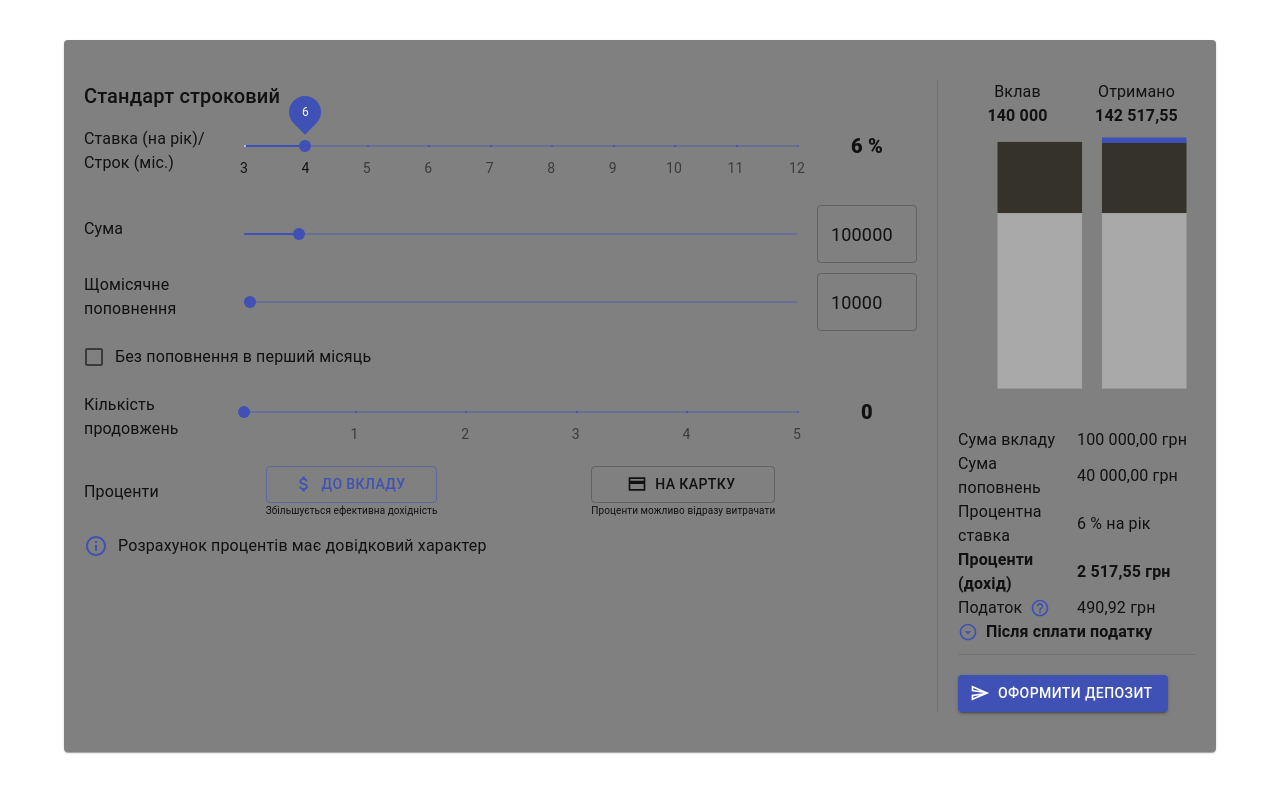
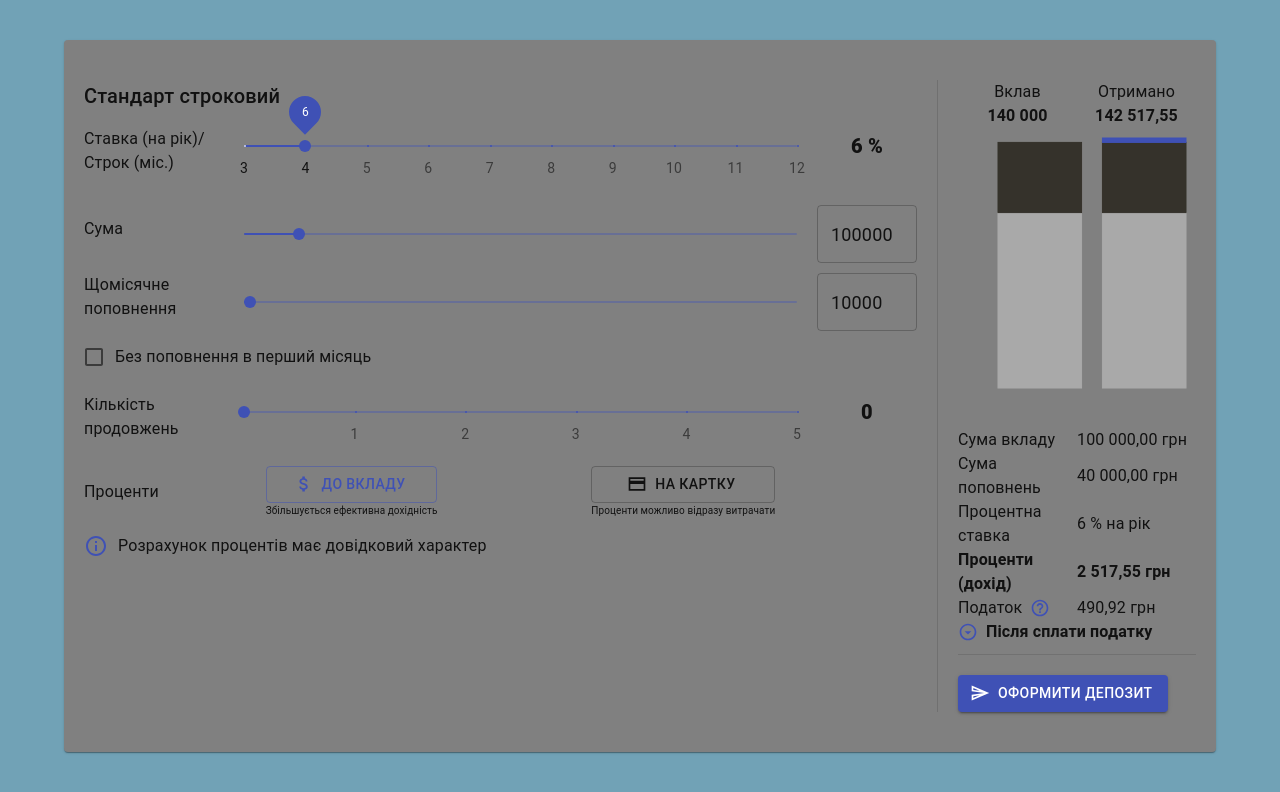
Before and after one commit to IvanRozinko/depositCalculator, a React (Create React App) app: page / in a window 1280 px wide. Shown: the top 792 px of the page. Built offline with nearby package versions, Linux system fonts and the light colour scheme.

Commit message:
Changed background

```diff
--- a/src/components/DepositCalc/DepositCalc.tsx
+++ b/src/components/DepositCalc/DepositCalc.tsx
@@ -1,11 +1,19 @@
 import React from 'react'
-import { Paper, Divider, Container } from '@material-ui/core';
+import {
+  Paper, Divider, Container, Box
+} from '@material-ui/core';
 import { Theme, makeStyles, createStyles } from '@material-ui/core/styles';
 import DepositInputs from '../DeposinInputs/DepositInputs';
 import DepositCharts from '../DepositCharts/DepositCharts';
 
 const useStyles = makeStyles((theme: Theme) =>
   createStyles({
+    container:{
+      display: 'flex',
+      flex: 1,
+      minHeight: '100vh',
+      backgroundColor: '#71a2b6'
+    },
     paper: {
       display: 'flex',
       margin: '40px',
@@ -26,6 +34,7 @@ function DepositCalc() {
   const styles = useStyles();
 
   return (
+    <Box className={styles.container}>
       <Container
       maxWidth='lg'
       >
@@ -38,6 +47,7 @@ function DepositCalc() {
           <DepositCharts />
         </Paper>
       </Container>
+    </Box>
   )
 }
 
```
Lines whose indentation alone changed are shown as unchanged.
